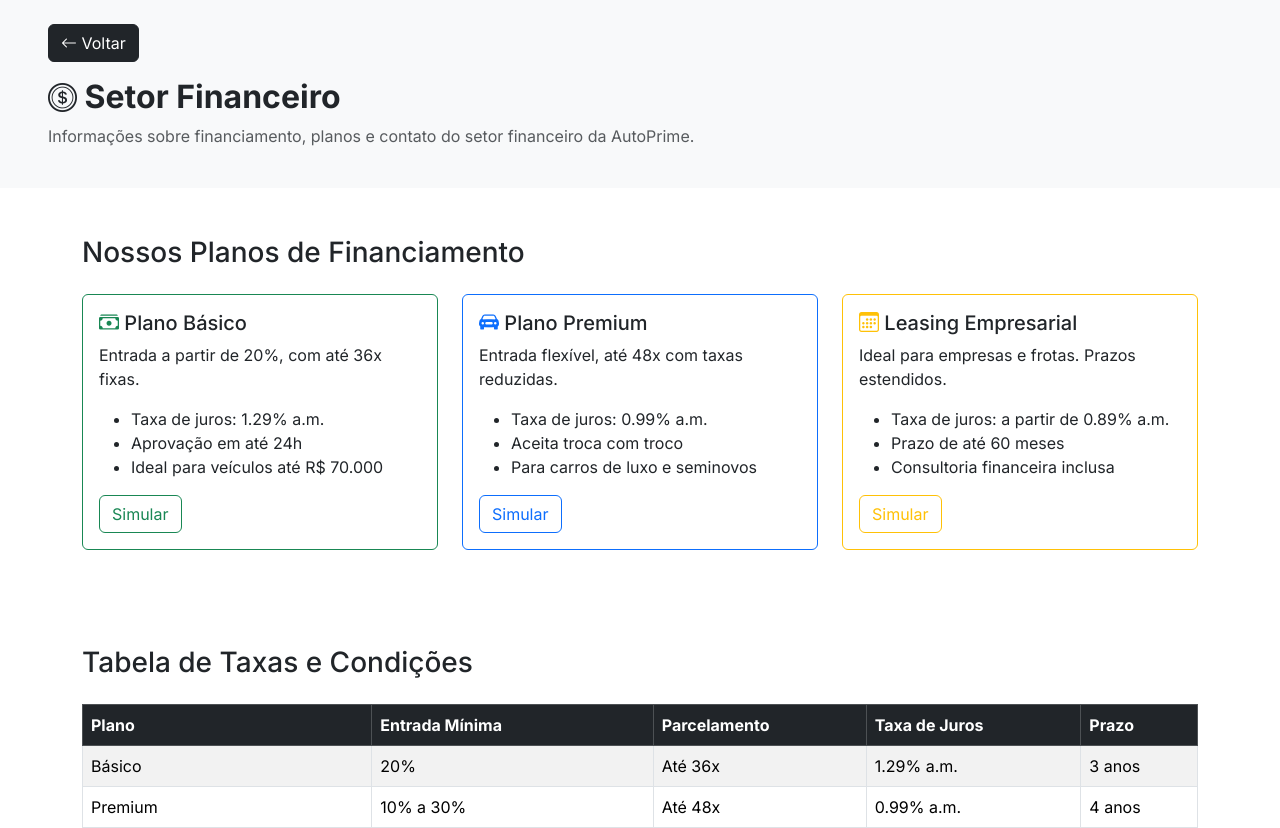
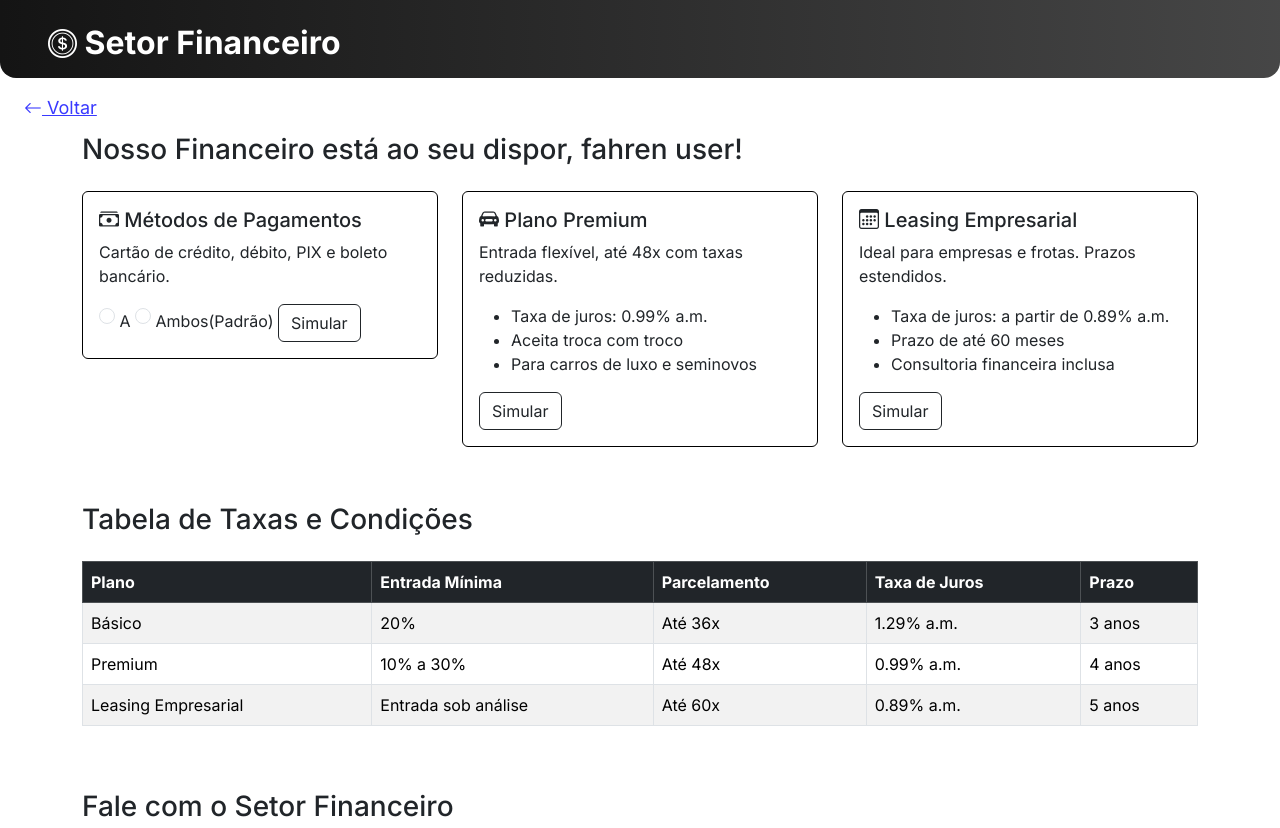
Before and after one commit to pedromigg1313/fahren-ve-culos, a PHP site: page /E-financeiro.html in a window 1280 px wide. Shown: the top 828 px of the page. Run offline with PHP 8.4, Linux system fonts and the light colour scheme; some web fonts are replaced.

Commit message:
Add files via upload

```diff
--- a/E-financeiro.html
+++ b/E-financeiro.html
@@ -10,68 +10,62 @@
     <link rel="stylesheet" href="https://cdn.jsdelivr.net/npm/bootstrap-icons@1.13.1/font/bootstrap-icons.min.css">
   </head>
   <body>
-
-    <!-- Cabeçalho / Voltar -->
-    <section class="container-fluid bg-light py-4 px-md-5">
-      <a href="A-conf.html" class="btn btn-dark mb-3">
+    <section class="container-fluid bg-light rounded-bottom-4 px-md-5 pt-4 text-white" style="background: linear-gradient(to left, rgba(33, 33, 33, 0.826), #141414);">
+          <h2 style="font-weight: bolder;" class="pb-3 mb-3"><i class="bi bi-coin" style="font-size: 29px;"></i>&nbsp;Setor Financeiro</h2>
+    </section>
+    <a href="A-conf.html" class="ms-4 voltar" style="font-size: 18px;">
         <i class="bi bi-arrow-left"></i>&nbsp;Voltar
-      </a>
-      <h2 class="fw-bold">
-        <i class="bi bi-coin" style="font-size: 29px;"></i>&nbsp;Setor Financeiro
-      </h2>
-      <p class="text-muted">Informações sobre financiamento, planos e contato do setor financeiro da AutoPrime.</p>
-    </section>
-
-    <!-- Planos de Financiamento -->
-    <section class="container py-5">
-      <h3 class="mb-4">Nossos Planos de Financiamento</h3>
+    </a>
+    <section class="container mt-1 py-2">
+      <h3 class="mb-4">Nosso Financeiro está ao seu dispor, fahren user!</h3>
       <div class="row g-4">
         <div class="col-md-4">
-          <div class="card border-success">
+          <div class="card border-black">
             <div class="card-body">
-              <h5 class="card-title"><i class="bi bi-cash-stack text-success"></i> Plano Básico</h5>
-              <p class="card-text">Entrada a partir de 20%, com até 36x fixas.</p>
-              <ul>
-                <li>Taxa de juros: 1.29% a.m.</li>
-                <li>Aprovação em até 24h</li>
-                <li>Ideal para veículos até R$ 70.000</li>
-              </ul>
-              <a href="#" class="btn btn-outline-success">Simular</a>
+              <h5 class="card-title"><i class="bi bi-cash-stack"></i> Métodos de Pagamentos</h5>
+              <p class="card-text">Cartão de crédito, débito, PIX e boleto bancário.</p>
+                <input class="form-check-input" type="radio" value="" id="ambos">
+                    <label class="form-check-label" for="ambos">
+                      A
+                    </label>
+                    <input class="form-check-input" type="radio" value="" id="ambos">
+                    <label class="form-check-label" for="ambos">
+                      Ambos(Padrão)
+                    </label>
+              <a href="#" class="btn btn-outline-dark">Simular</a>
             </div>
           </div>
         </div>
         <div class="col-md-4">
-          <div class="card border-primary">
+          <div class="card border-black">
             <div class="card-body">
-              <h5 class="card-title"><i class="bi bi-car-front-fill text-primary"></i> Plano Premium</h5>
+              <h5 class="card-title"><i class="bi bi-car-front-fill"></i> Plano Premium</h5>
               <p class="card-text">Entrada flexível, até 48x com taxas reduzidas.</p>
               <ul>
                 <li>Taxa de juros: 0.99% a.m.</li>
                 <li>Aceita troca com troco</li>
                 <li>Para carros de luxo e seminovos</li>
               </ul>
-              <a href="#" class="btn btn-outline-primary">Simular</a>
+              <a href="#" class="btn btn-outline-dark">Simular</a>
             </div>
           </div>
         </div>
         <div class="col-md-4">
-          <div class="card border-warning">
+          <div class="card border-black">
             <div class="card-body">
-              <h5 class="card-title"><i class="bi bi-calendar3 text-warning"></i> Leasing Empresarial</h5>
+              <h5 class="card-title"><i class="bi bi-calendar3 text-dark"></i> Leasing Empresarial</h5>
               <p class="card-text">Ideal para empresas e frotas. Prazos estendidos.</p>
               <ul>
                 <li>Taxa de juros: a partir de 0.89% a.m.</li>
                 <li>Prazo de até 60 meses</li>
                 <li>Consultoria financeira inclusa</li>
               </ul>
-              <a href="#" class="btn btn-outline-warning">Simular</a>
+              <a href="#" class="btn btn-outline-dark">Simular</a>
             </div>
           </div>
         </div>
       </div>
     </section>
-
-    <!-- Tabela de Taxas -->
     <section class="container my-5">
       <h3 class="mb-4">Tabela de Taxas e Condições</h3>
       <div class="table-responsive">
@@ -111,8 +105,6 @@
         </table>
       </div>
     </section>
-
-    <!-- Contato do Setor Financeiro -->
     <section class="container my-5">
       <h3 class="mb-4">Fale com o Setor Financeiro</h3>
       <div class="row">
@@ -141,12 +133,9 @@
         </div>
       </div>
     </section>
-
-    <!-- Rodapé -->
     <footer class="bg-dark text-white text-center py-3">
       <p class="mb-0">&copy; 2025 AutoPrime - Todos os direitos reservados.</p>
     </footer>
-
     <script src="https://cdn.jsdelivr.net/npm/bootstrap@5.3.7/dist/js/bootstrap.bundle.min.js"></script>
   </body>
 </html>
--- a/style.css
+++ b/style.css
@@ -93,10 +93,10 @@ body{
   }
 
   .voltar {
-    color: white;
+    color: rgb(57, 57, 255);
   }
 
   .voltar:hover {
-    color: rgb(225, 225, 225);
+    color: rgb(0, 0, 225);
     text-decoration: none;
   }
```
Also changed, not shown: B-user.html (+13 -11 lines), C-pref.html (+12 -12 lines), D-interface.html (+6 -6 lines).
